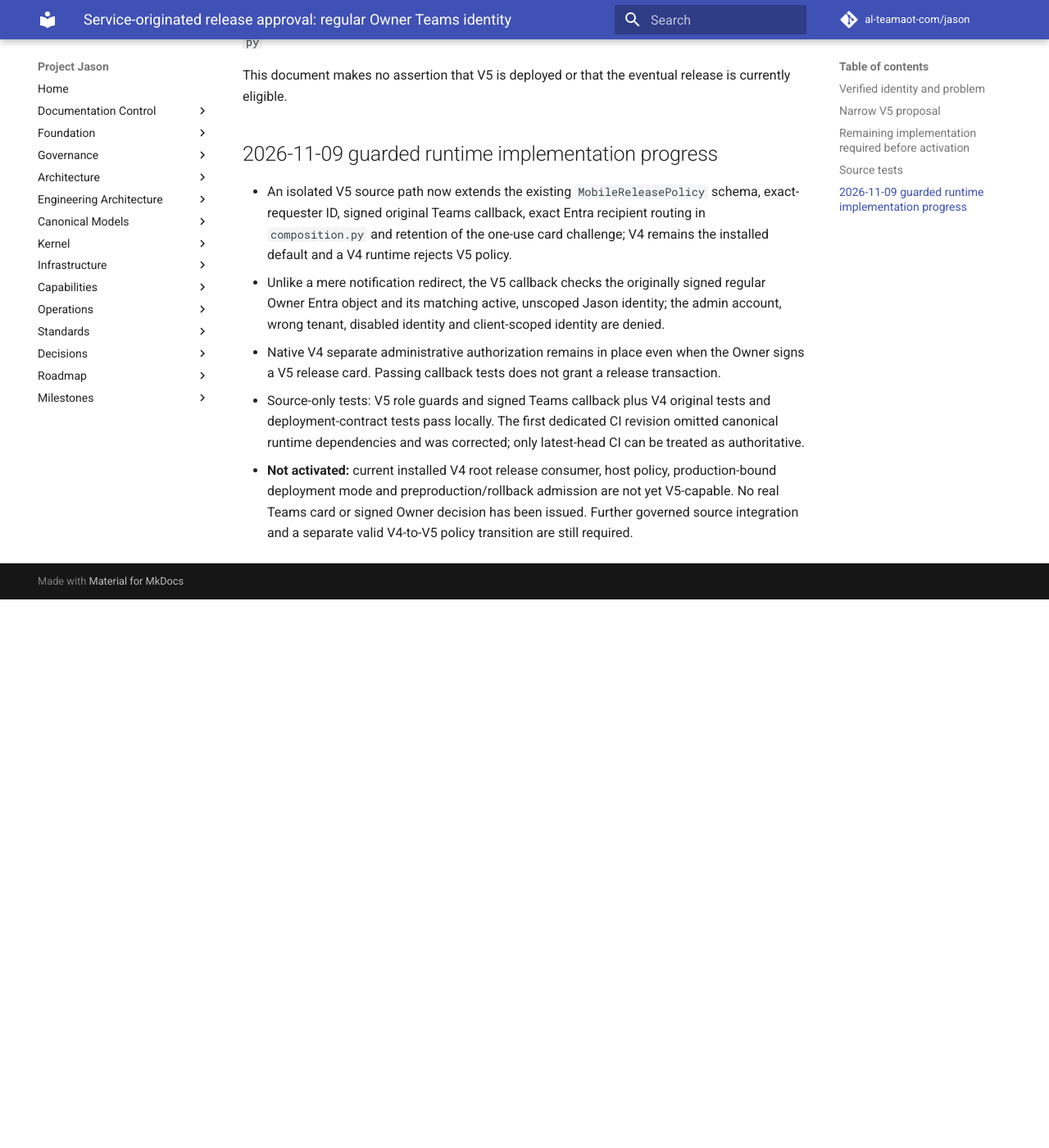
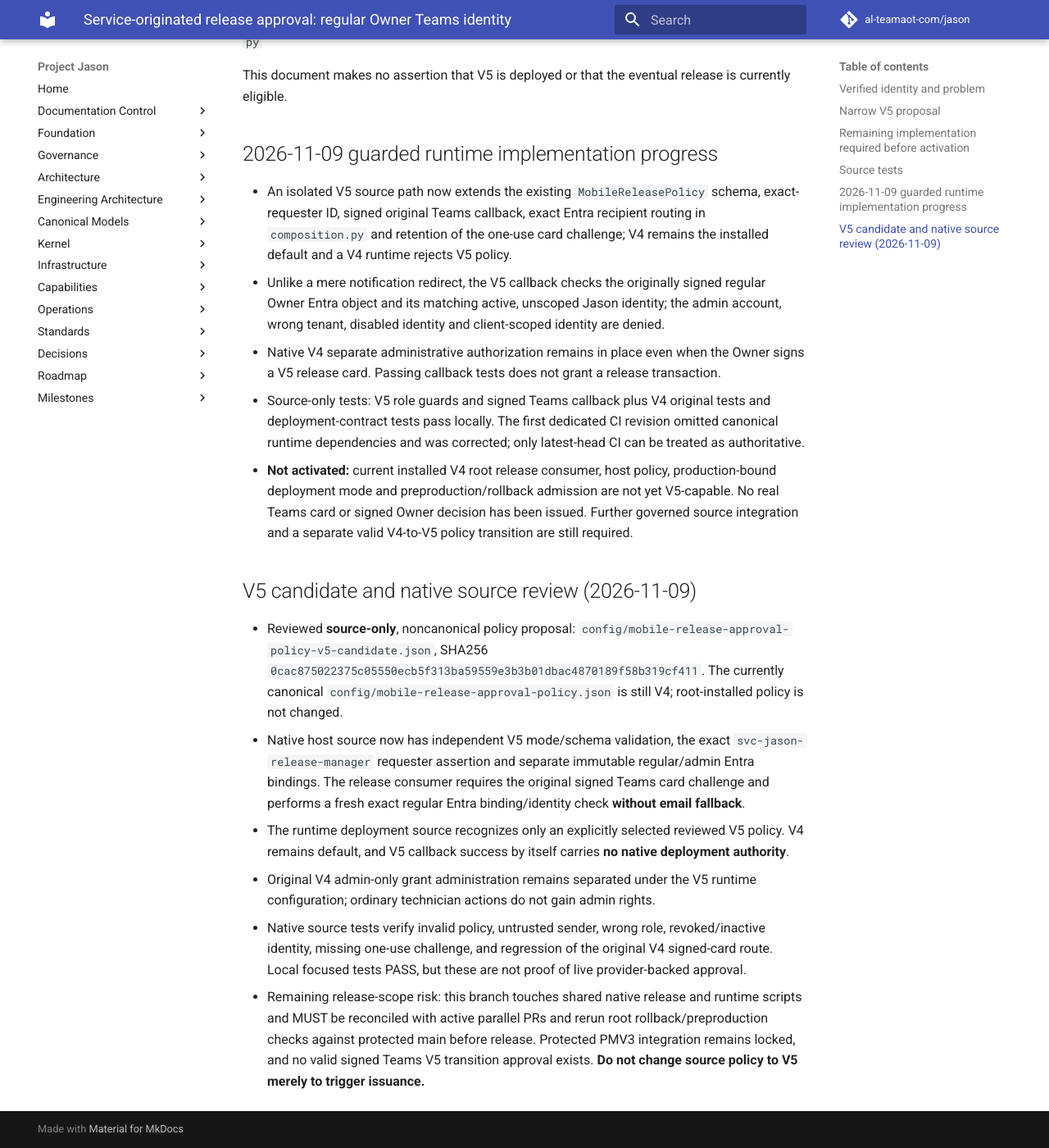
Before and after one commit to al-teamaot-com/jason, an MkDocs documentation site: the page built from docs/operations/Service-Originated-Regular-Owner-Teams-Approval-V5.md, in a window 1280 px wide and 1400 px high, scrolled down 1896 px. Shown: the whole window at 82% size. Built offline with MkDocs 1.6.1 and Material for MkDocs 9.7.7, drawn with Linux system fonts in a browser that asks for light colours; comment, search, counter and statistics services are not loaded; before the commit the page ends 2627 px from its top, so only the background shows below that.

Commit message:
docs(governance): capture exact V5 candidate hash and signed native host acceptance gaps

```diff
--- a/docs/operations/Service-Originated-Regular-Owner-Teams-Approval-V5.md
+++ b/docs/operations/Service-Originated-Regular-Owner-Teams-Approval-V5.md
@@ -42,3 +42,12 @@
 - Native V4 separate administrative authorization remains in place even when the Owner signs a V5 release card. Passing callback tests does not grant a release transaction.
 - Source-only tests: V5 role guards and signed Teams callback plus V4 original tests and deployment-contract tests pass locally. The first dedicated CI revision omitted canonical runtime dependencies and was corrected; only latest-head CI can be treated as authoritative.
 - **Not activated:** current installed V4 root release consumer, host policy, production-bound deployment mode and preproduction/rollback admission are not yet V5-capable. No real Teams card or signed Owner decision has been issued. Further governed source integration and a separate valid V4-to-V5 policy transition are still required.
+
+## V5 candidate and native source review (2026-11-09)
+
+- Reviewed **source-only**, noncanonical policy proposal: `config/mobile-release-approval-policy-v5-candidate.json`, SHA256 `0cac875022375c05550ecb5f313ba59559e3b3b01dbac4870189f58b319cf411`. The currently canonical `config/mobile-release-approval-policy.json` is still V4; root-installed policy is not changed.
+- Native host source now has independent V5 mode/schema validation, the exact `svc-jason-release-manager` requester assertion and separate immutable regular/admin Entra bindings. The release consumer requires the original signed Teams card challenge and performs a fresh exact regular Entra binding/identity check **without email fallback**.
+- The runtime deployment source recognizes only an explicitly selected reviewed V5 policy. V4 remains default, and V5 callback success by itself carries **no native deployment authority**.
+- Original V4 admin-only grant administration remains separated under the V5 runtime configuration; ordinary technician actions do not gain admin rights.
+- Native source tests verify invalid policy, untrusted sender, wrong role, revoked/inactive identity, missing one-use challenge, and regression of the original V4 signed-card route. Local focused tests PASS, but these are not proof of live provider-backed approval.
+- Remaining release-scope risk: this branch touches shared native release and runtime scripts and MUST be reconciled with active parallel PRs and rerun root rollback/preproduction checks against protected main before release. Protected PMV3 integration remains locked, and no valid signed Teams V5 transition approval exists. **Do not change source policy to V5 merely to trigger issuance.**
```
